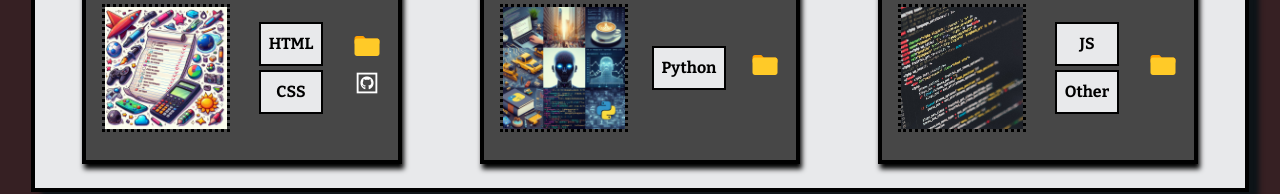
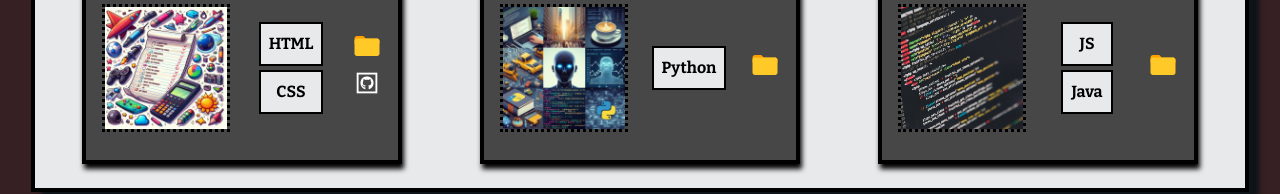
Before and after one commit to AdrianLesch/PortfolioWebsiteAdrianLesch, a plain HTML site: page index.html in a window 1280 px wide. Shown: the part 3791-3985 px from the top of the page. Drawn offline with nearby package versions, Linux system fonts and the light colour scheme.

Commit message:
Minor change in project section

```diff
--- a/index.html
+++ b/index.html
@@ -524,7 +524,7 @@ Needlessly to say that I used some help and advice from good ol' Google, StackOv
                             class="projectImg">
                         <ul role="list">
                             <li role="listitem">JS</li>
-                            <li role="listitem">Other</li>
+                            <li role="listitem">Java</li>
                         </ul>
                         <div class="subFlex">
                             <a href="https://github.com/stars/AdrianLesch/lists/additional-projects" target="_blank"
```
